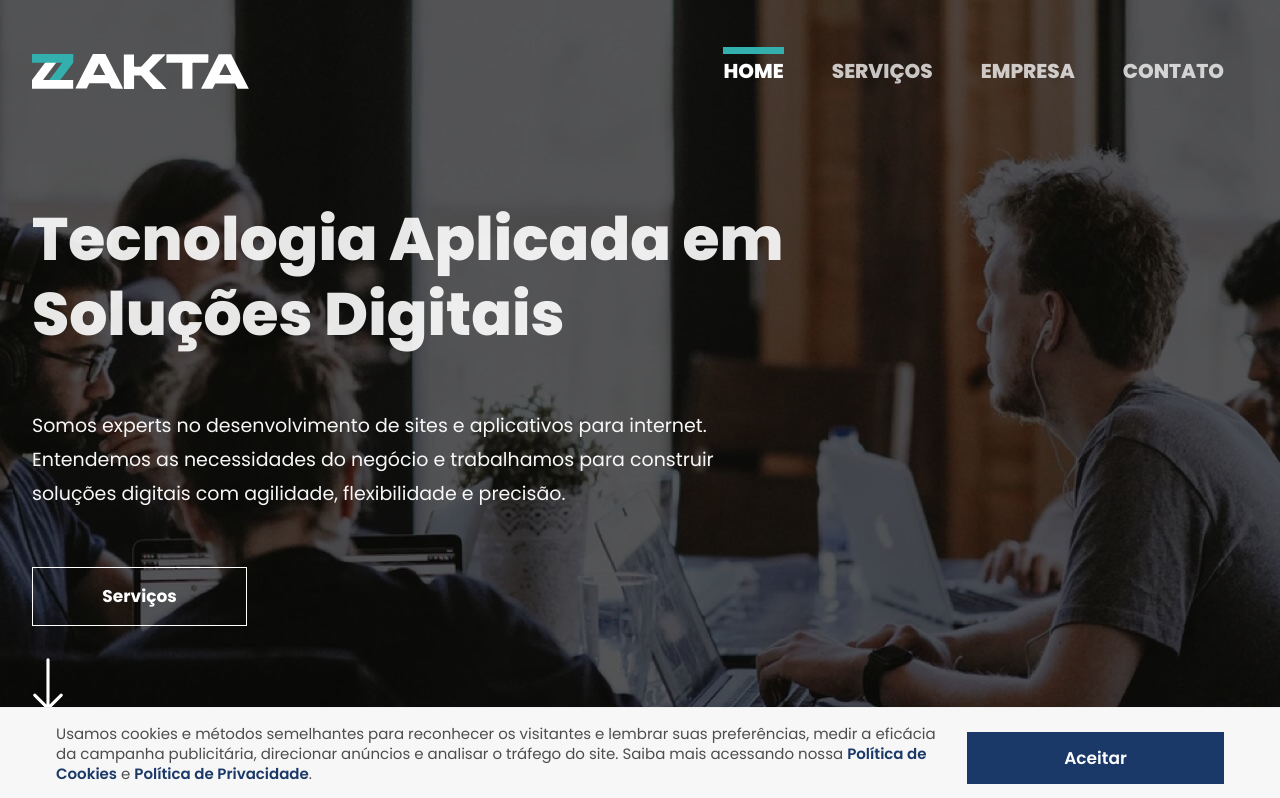
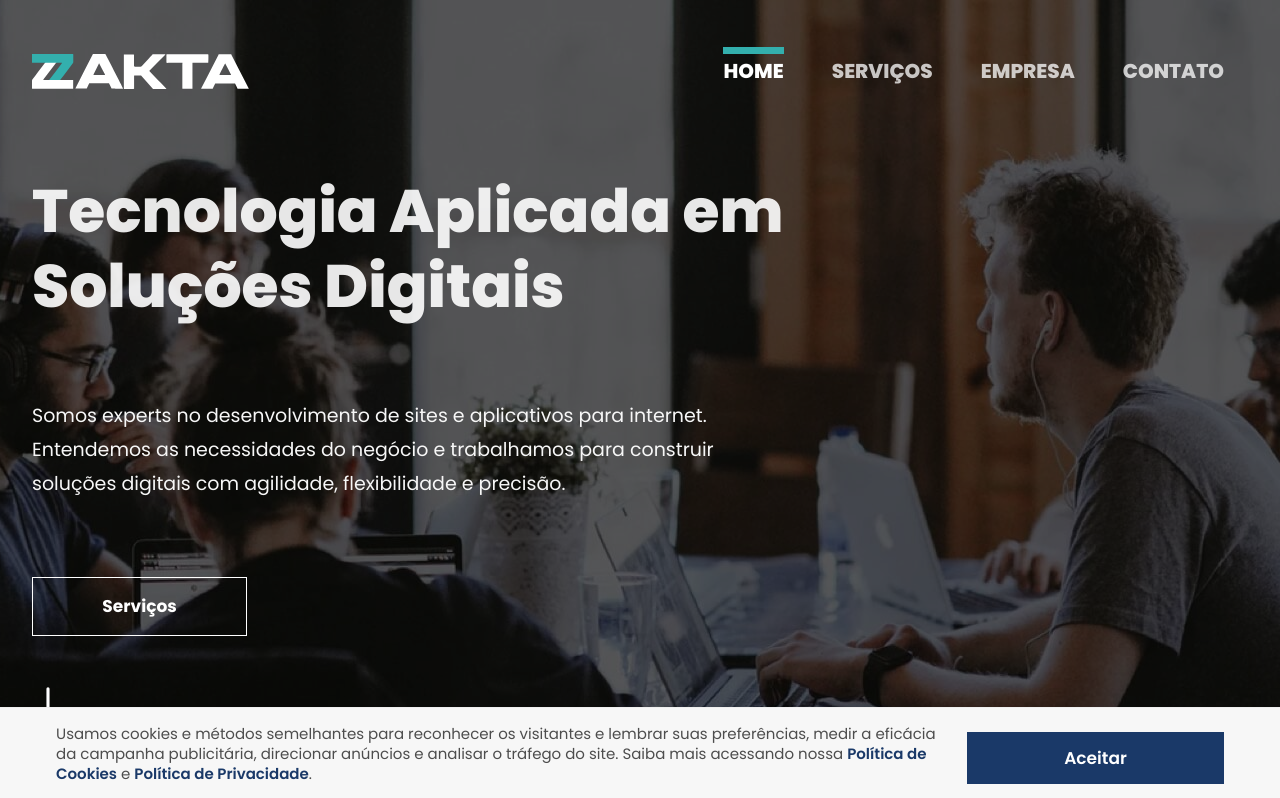
Before and after one commit to zakta/site, a Next.js app: page / in a window 1280 px wide. Shown: the top 798 px of the page. Built offline with nearby package versions, Linux system fonts and the light colour scheme.

Commit message:
arrow improvements on home

```diff
--- a/components/Home/styles.js
+++ b/components/Home/styles.js
@@ -42,7 +42,7 @@ export const PageTitle = styled.div`
   display: flex;
   flex-direction: column;
   height: 100%;
-  justify-content: space-around;
+  justify-content: space-between;
   margin: auto;
   max-width: 1400px;
   min-height: 493px;
```
